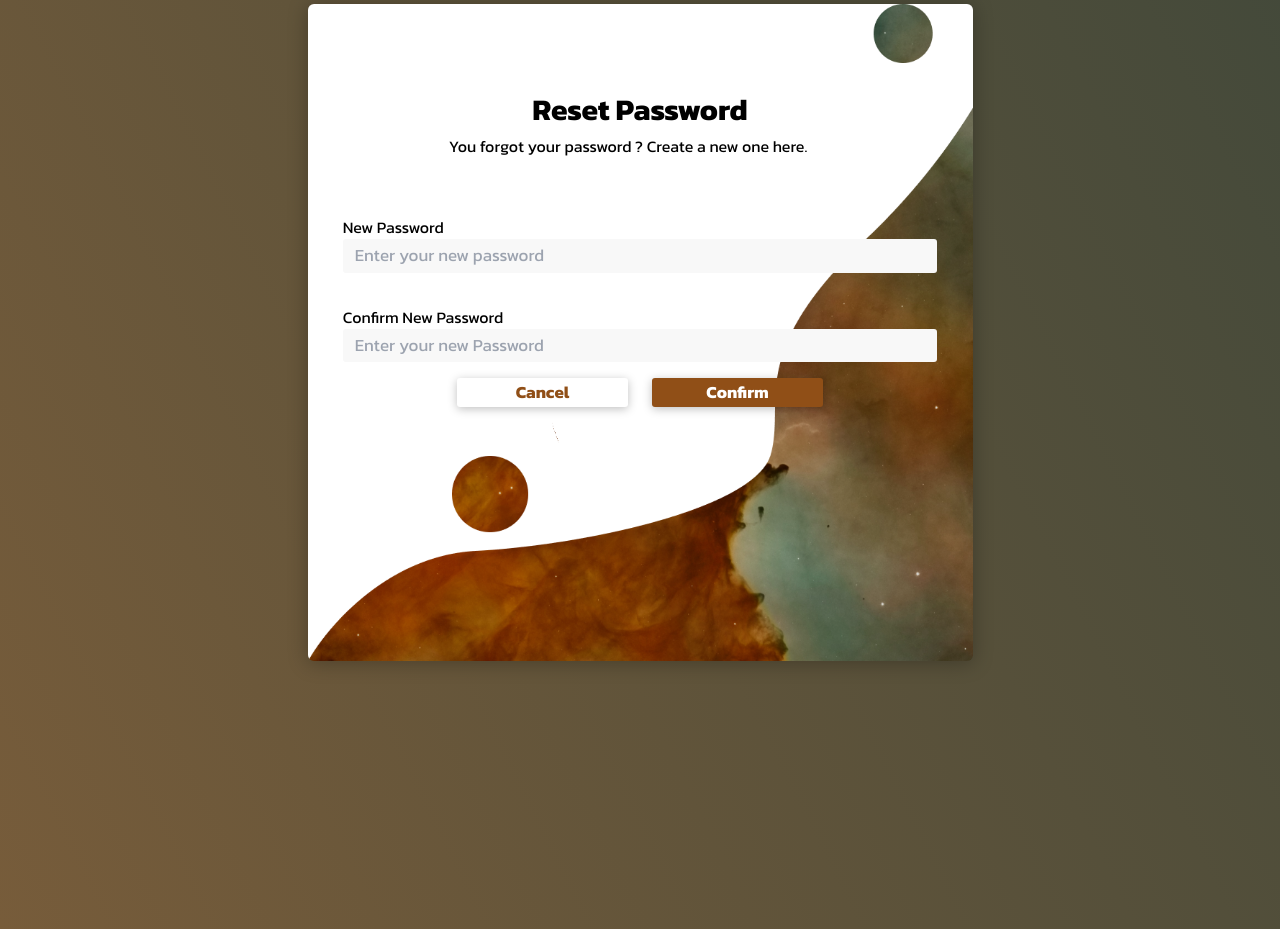
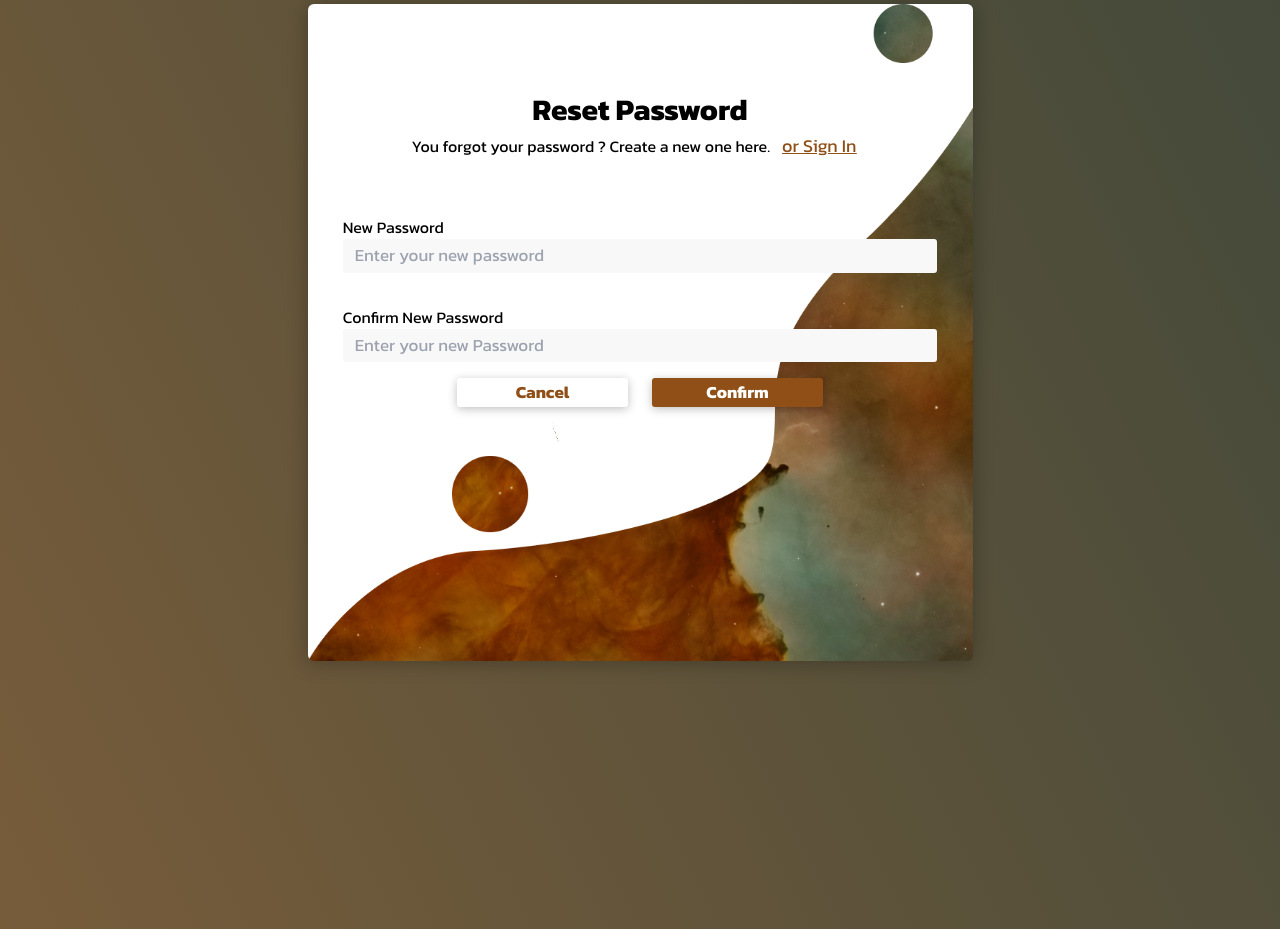
Before and after one commit to melvinTmk/Workshop-design-system, a React (Create React App) app: page / in a window 1280 px wide. Shown: the part 1980-2909 px from the top of the page. Built offline with nearby package versions, Linux system fonts and the light colour scheme.

Commit message:
edit page

```diff
--- a/src/components/pages/resetPassword.js
+++ b/src/components/pages/resetPassword.js
@@ -11,6 +11,8 @@ const Register = () => {
           <FormHeader
             title="Reset Password"
             subtitle="You forgot your password ? Create a new one here."
+            subtitleLink="or Sign In"
+            subtitleLinkHref="#signIn"
           />
 
           <form class=" rounded pt-6 px-8 pb-8 mb-4">
```
